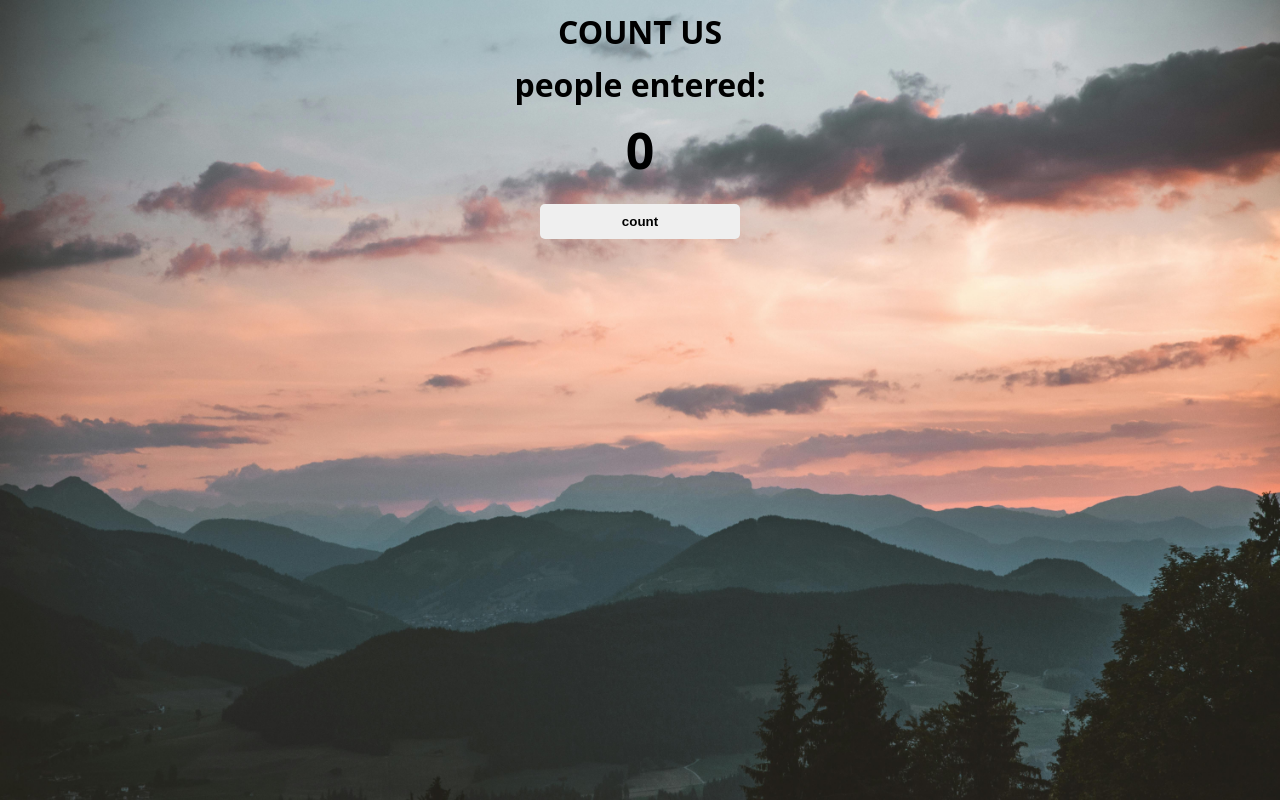
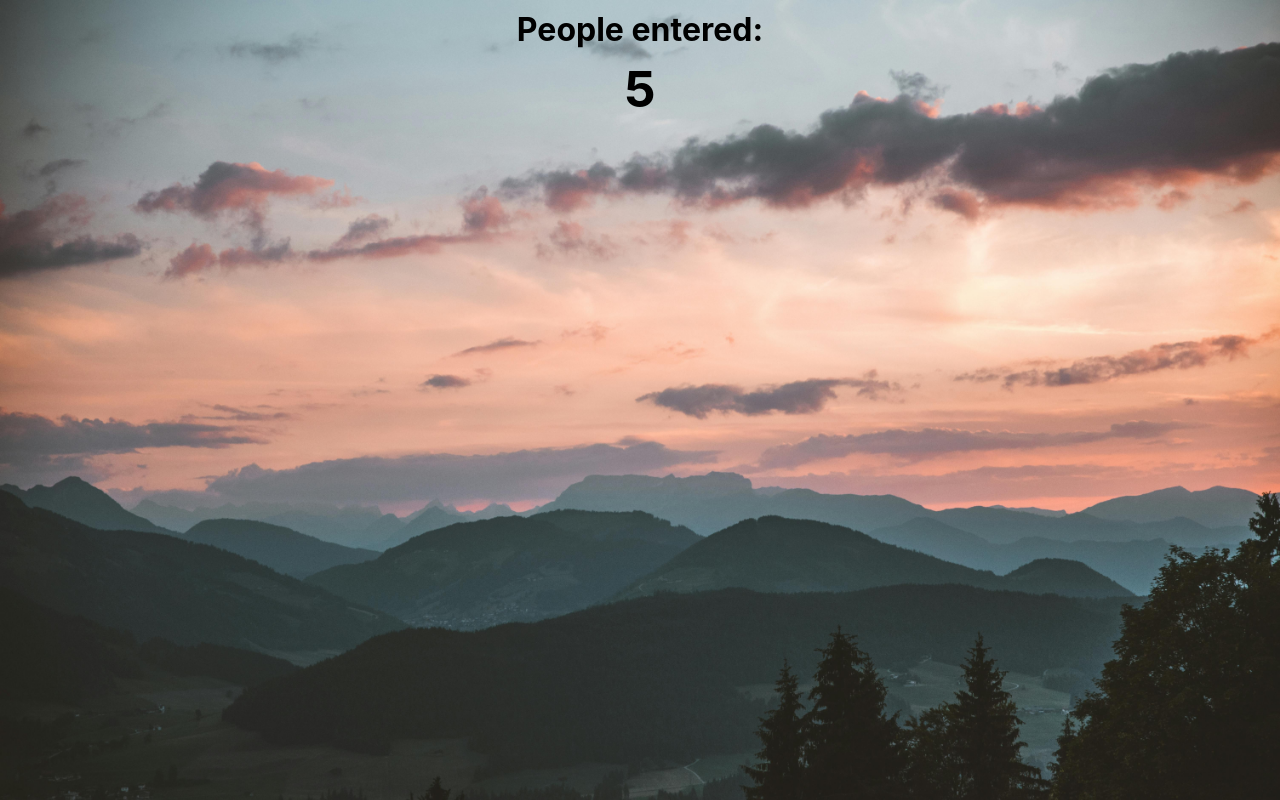
Before and after one commit to samontuga/Count-App, a plain HTML site: page index.html in a window 1280 px wide. Drawn offline with Linux system fonts and the light colour scheme.

```diff
--- a/index.html
+++ b/index.html
@@ -1,17 +1,10 @@
-<!DOCTYPE html>
-<html lang="en">
+<html>
   <head>
-    <meta charset="UTF-8" />
-    <meta name="viewport" content="width=device-width, initial-scale=1.0" />
     <link rel="stylesheet" href="style.css" />
-    <title>count app</title>
   </head>
-
   <body>
-    <h1>COUNT US</h1>
-    <h1>people entered:</h1>
+    <h1>People entered:</h1>
     <h2 id="count-el">0</h2>
-    <button id="countEl">count</button>
     <script src="script.js"></script>
   </body>
 </html>
--- a/script.js
+++ b/script.js
@@ -1,6 +1 @@
-let count = 0;
-console.log(count);
-const countEl = document.querySelector("#countEl");
-countEl.addEventListener("click", () => {
-  alert("add count by one");
-});
+document.getElementById("count-el").innerText = 5;
--- a/style.css
+++ b/style.css
@@ -1,10 +1,8 @@
 body {
-  background-image: url("./images/back.jpg");
+  background-image: url("images/back.jpg");
   background-size: cover;
-  background-repeat: no-repeat;
-  background-size: cover;
-  font-family: system-ui, -apple-system, BlinkMacSystemFont, "Segoe UI", Roboto,
-    Oxygen, Ubuntu, Cantarell, "Open Sans", "Helvetica Neue", sans-serif;
+  font-family: -apple-system, BlinkMacSystemFont, "Segoe UI", Roboto, Oxygen,
+    Ubuntu, Cantarell, "Open Sans", "Helvetica Neue", sans-serif;
   font-weight: bold;
   text-align: center;
 }
@@ -13,23 +11,28 @@ h1 {
   margin-top: 10px;
   margin-bottom: 10px;
 }
+
 h2 {
   font-size: 50px;
   margin-top: 0;
   margin-bottom: 20px;
 }
+
 button {
   border: none;
-  padding: 10px;
-  color: black;
+  padding-top: 10px;
+  padding-bottom: 10px;
+  color: white;
   font-weight: bold;
   width: 200px;
   margin-bottom: 5px;
   border-radius: 5px;
 }
+
 #increment-btn {
   background: darkred;
 }
+
 #save-btn {
   background: darkgreen;
 }
```
